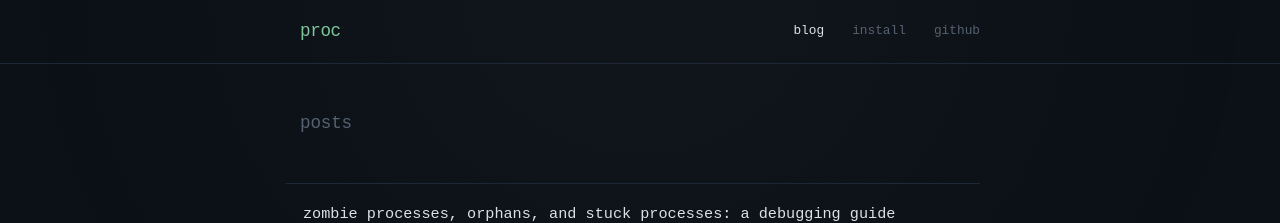
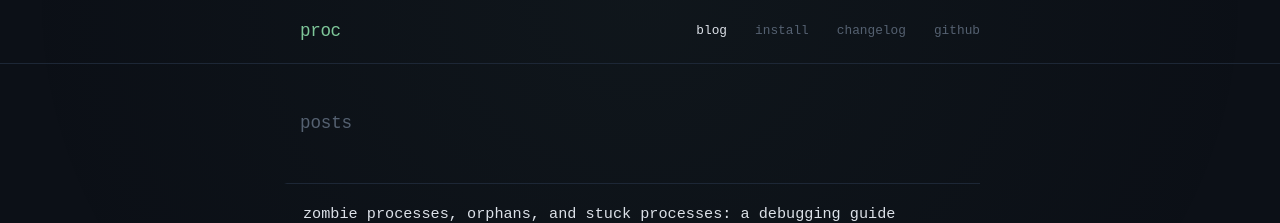
Before and after one commit to yazeed/proc, a Jekyll site: the page built from docs/index.html, in a window 1280 px wide. Shown: the top 223 px of the page. Built offline with Jekyll 4.4.1, drawn with Linux system fonts in a browser that asks for light colours; some web fonts are replaced.

Commit message:
docs: clickable blog cards, changelog page, nav update
- Post list items are now fully clickable (not just title)
- Added changelog page with recent releases + link to full history
- Added changelog to site navigation

Co-Authored-By: Claude Opus 4.6 <noreply@anthropic.com>

```diff
--- a/docs/_layouts/default.html
+++ b/docs/_layouts/default.html
@@ -17,6 +17,7 @@
       <div class="nav-links">
         <a href="{{ site.baseurl }}/"{% if page.url == "/" %} class="active"{% endif %}>blog</a>
         <a href="{{ site.baseurl }}/install"{% if page.url == "/install" %} class="active"{% endif %}>install</a>
+        <a href="{{ site.baseurl }}/changelog"{% if page.url == "/changelog" %} class="active"{% endif %}>changelog</a>
         <a href="https://github.com/yazeed/proc">github</a>
       </div>
     </div>
--- a/docs/assets/css/style.css
+++ b/docs/assets/css/style.css
@@ -188,28 +188,35 @@ hr {
   background: var(--accent-dim);
 }
 
-.post-item a {
+.post-link {
+  display: block;
+  text-decoration: none;
+  color: inherit;
+}
+
+.post-link .post-title {
   font-family: var(--font-mono);
   font-size: 0.95rem;
   font-weight: 400;
   color: var(--text-bright);
-  text-decoration: none;
   display: block;
   line-height: 1.4;
 }
 
-.post-item a:hover { color: var(--accent); }
+.post-item:hover .post-title { color: var(--accent); }
 
-.post-item .post-meta {
+.post-link .post-meta {
   font-family: var(--font-mono);
   font-size: 0.75rem;
   color: var(--text-muted);
+  display: block;
   margin-top: 0.35rem;
 }
 
-.post-item .post-desc {
+.post-link .post-desc {
   font-size: 0.9rem;
   color: var(--text-muted);
+  display: block;
   margin-top: 0.4rem;
   line-height: 1.5;
 }
--- a/docs/index.html
+++ b/docs/index.html
@@ -8,11 +8,13 @@ title: blog
 <ul class="post-list">
   {% for post in site.posts %}
   <li class="post-item">
-    <a href="{{ post.url | prepend: site.baseurl }}">{{ post.title }}</a>
-    <div class="post-meta">{{ post.date | date: "%B %d, %Y" }}</div>
-    {% if post.description %}
-    <div class="post-desc">{{ post.description }}</div>
-    {% endif %}
+    <a href="{{ post.url | prepend: site.baseurl }}" class="post-link">
+      <span class="post-title">{{ post.title }}</span>
+      <span class="post-meta">{{ post.date | date: "%B %d, %Y" }}</span>
+      {% if post.description %}
+      <span class="post-desc">{{ post.description }}</span>
+      {% endif %}
+    </a>
   </li>
   {% endfor %}
 </ul>
```
Also changed, not shown: docs/changelog.md (added).
